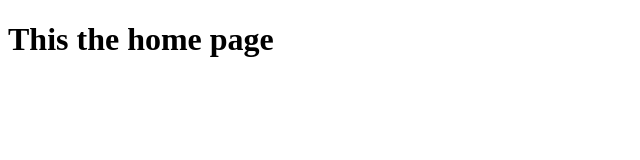
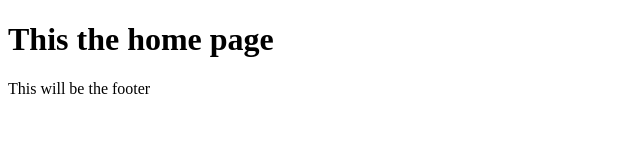
Before and after one commit to Robgogo/Portfolio-prj, a plain HTML site: page index.html in a window 1280 px wide. Shown: the whole page, without its empty margins (0-640 px from the left). Drawn offline with Linux system fonts and the light colour scheme.

Commit message:
first test commit

```diff
--- a/index.html
+++ b/index.html
@@ -7,5 +7,7 @@
 </head>
 <body>
     <h1>This the home page</h1>
+
+    <footer>This will be the footer </footer>
 </body>
 </html>
```
